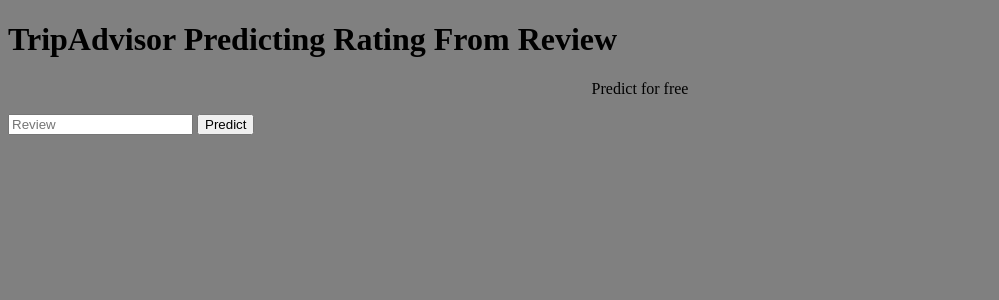
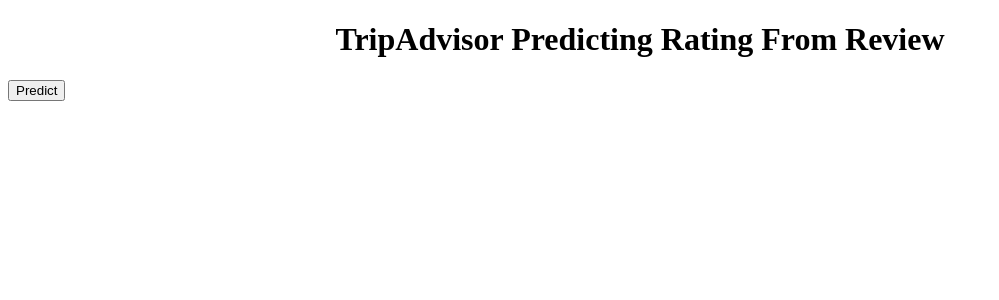
Before and after one commit to theAssassin28/TripAdvisor-Rating-from-Review, a Flask app: page / in a window 1280 px wide. Shown: the top 300 px of the page, without its empty margins (0-999 px from the left). Run offline with Flask 2, Linux system fonts and the light colour scheme; parts of the project's set-up code (start-up, migrations or seed data) failed here and were passed over.

Commit message:
Update index.html

```diff
--- a/templates/index.html
+++ b/templates/index.html
@@ -11,14 +11,13 @@
 
 </head>
 
-<body style="background-color:grey;">
+<body style="background-color:;">
  <div class="login">
-	<h1>TripAdvisor Predicting Rating From Review</h1>
-	  <p style="text-align:center;">Predict for free</p>
+	<h1 style="text-align:center;">TripAdvisor Predicting Rating From Review</h1>
 
      <!-- Main Input For Receiving Query to our ML -->
     <form action="{{ url_for('predict')}}"method="post">
-    	<input type="text" name="review" placeholder="Review" required="required" />
+    	<style="text-align:center;" input type="text" name="review" placeholder="Review" required="required" />
 
         <button type="submit" class="btn btn-primary btn-block btn-large">Predict</button>
     </form>
```
